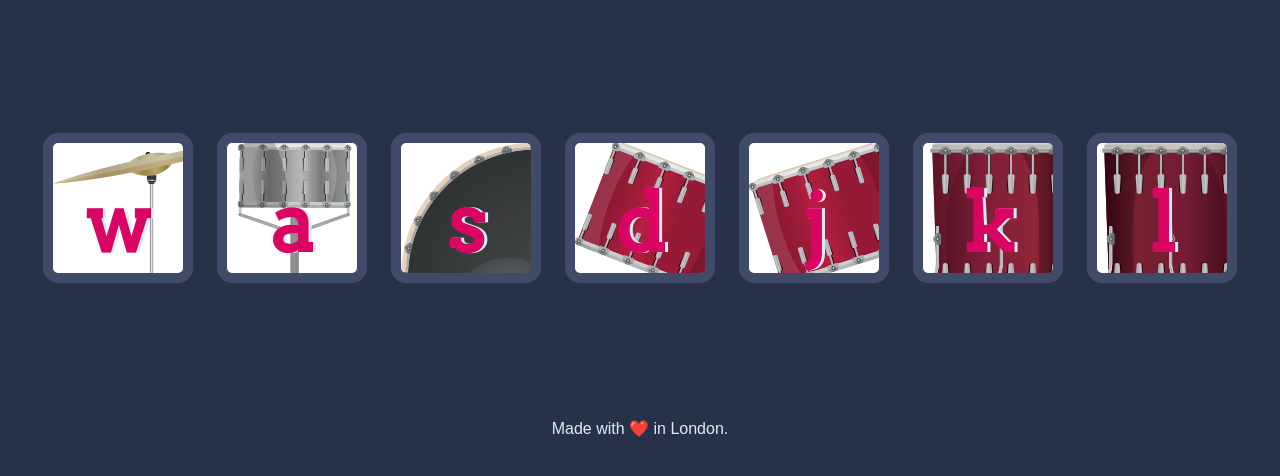
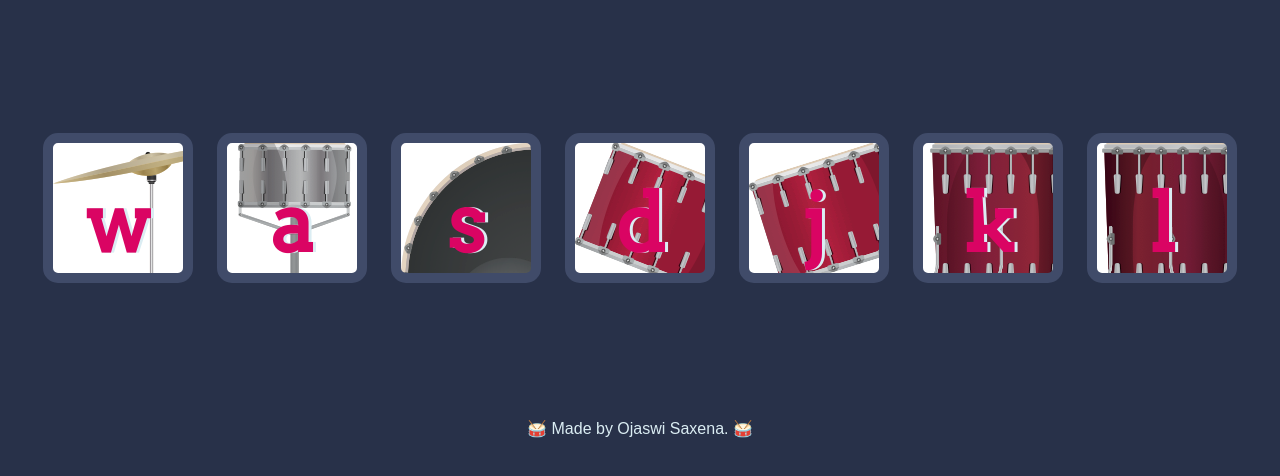
Before and after one commit to ojasweeeeee/drum-kit, a plain HTML site: page index.html in a window 1280 px wide. Shown: the part 156-632 px from the top of the page. Drawn offline with Linux system fonts and the light colour scheme.

Commit message:
Fixed footer text

```diff
--- a/index.html
+++ b/index.html
@@ -22,7 +22,7 @@
   </div>
 
   <footer>
-    Made with ❤️ in London.
+    🥁 Made by Ojaswi Saxena. 🥁
   </footer>
   <script src="index.js"></script>
 </body>
```
